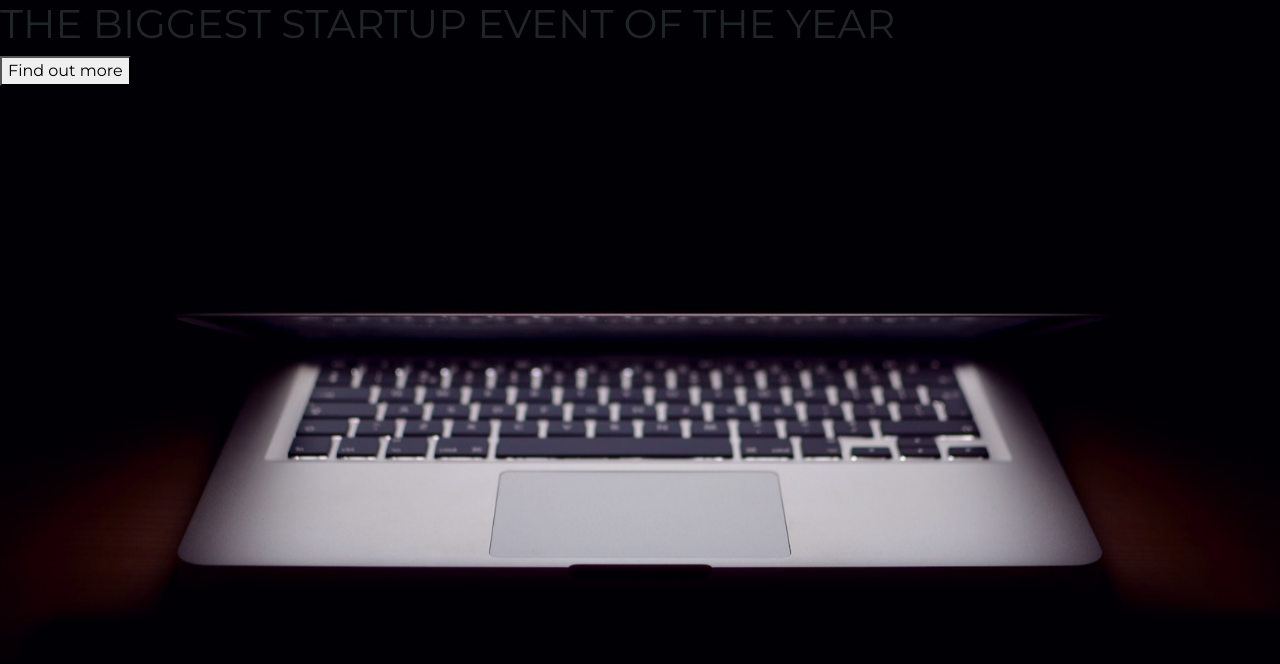
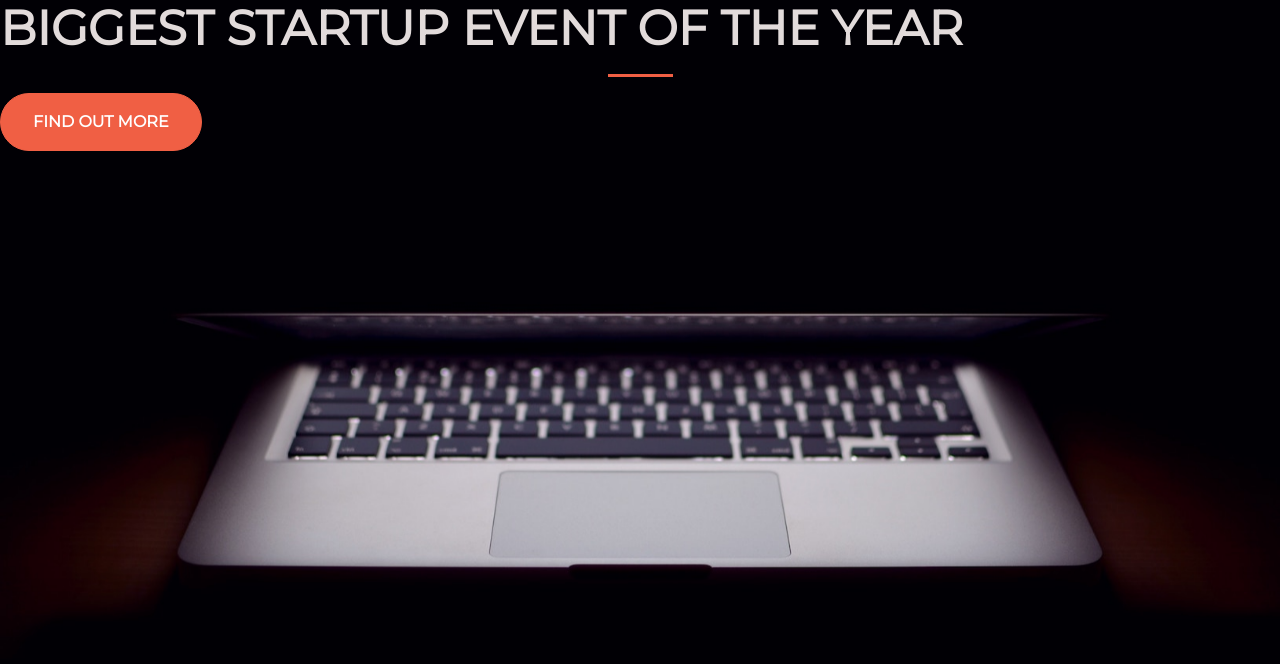
Before and after one commit to ssbeast/startup_landing_page, a plain HTML site: page index.html in a window 1280 px wide. Drawn offline with nearby package versions, Linux system fonts and the light colour scheme.

Commit message:
website beautified

```diff
--- a/css/style.css
+++ b/css/style.css
@@ -9,3 +9,34 @@ html {
   -o-background-size: cover;
   background-size: cover;
 }
+
+h1 {
+  font-size: 3rem;
+  color: #e2dbdb;
+}
+
+hr{
+  border-color: #F05F44;
+  border-width: 3px;
+  max-width: 65px;
+}
+
+.btn{
+  font-weight: 700;
+  border-radius: 300px;
+  text-transform: uppercase;
+}
+
+.btn-primary{
+  background-color: #F05F44;
+  border-color: #F05F44;
+}
+
+.btn-primary:hover{
+  background-color: #ee4b08;
+  border-color: #ee4b08;
+  border-width: 4px;
+}
+.btn-xl {
+  padding: 1rem 2rem;
+}
--- a/index.html
+++ b/index.html
@@ -14,7 +14,8 @@
     <link rel="stylesheet" type="text/css" href="css/style.css">
   </head>
   <body>
-<h1>THE BIGGEST STARTUP EVENT OF THE YEAR</h1>
-<button>Find out more</button>
+<h1 class="text-uppercase"><strong> BIGGEST STARTUP EVENT OF THE YEAR</strong></h1>
+<hr>
+<button class="btn btn-primary btn-xl">Find out more</button>
   </body>
 </html>
```
